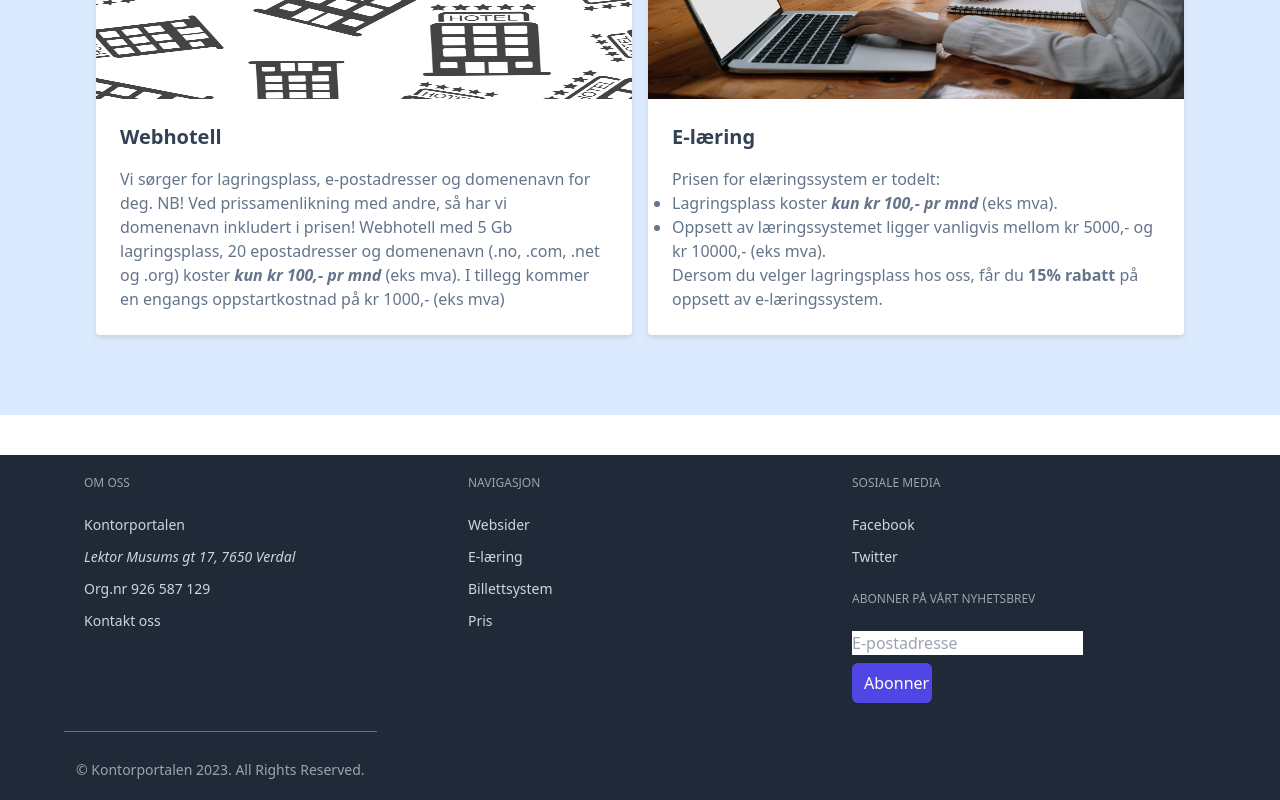
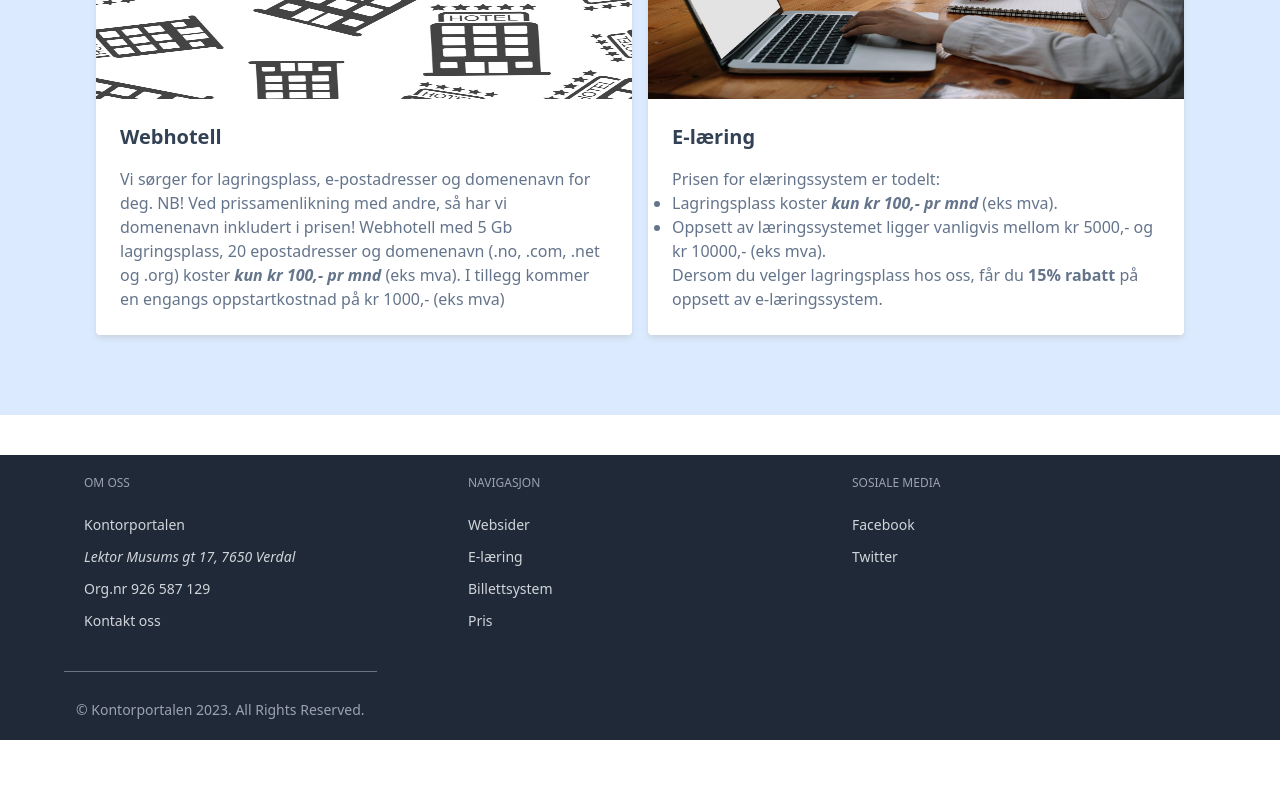
Before and after one commit to kontorportalen/web2, a SvelteKit app: page / in a window 1280 px wide. Shown: the part 3808-4608 px from the top of the page. After the commit the page ends 4548 px from the top, so only its background shows below. Built offline with nearby package versions, Linux system fonts and the light colour scheme.

Commit message:
Removed newsletter sign-up and added carbon use

```diff
--- a/src/components/Footer.svelte
+++ b/src/components/Footer.svelte
@@ -60,25 +60,9 @@
                 Twitter
             </a>
 
+            <!-- Website Carbon footprint -->
+            <div id="wcb" class="carbonbadge"></div>
 
-            <!-- NYHETSBREV -->
-            <form method="post"
-                action="https://kontorportalen.us4.list-manage.com/subscribe/post?u=106d85df43b77255aa0d8619d&amp;id=bb36e1b3a0"
-                id="mc-embedded-subscribe-form" name="mc-embedded-subscribe-form" class="validate" novalidate>
-                <div id="mc_embed_signup_scroll">
-                    <div class="mb-6 mt-6 text-xs font-medium text-gray-400 uppercase">Abonner på vårt nyhetsbrev</div>
-                    <input type="email" value="" name="EMAIL" class="input" id="mce-EMAIL"
-                        placeholder="E-postadresse" required>
-                    <div class="absolute" style="left: -5000px;" aria-hidden="true">
-                        <input type="text" name="b_106d85df43b77255aa0d8619d_bb36e1b3a0" tabindex="-1" value="">
-                    </div>
-                    <div class="clear mt-2">
-                        <input type="submit" id="mc-embedded-subscribe"
-                            class="flex items-center justify-center w-20 px-3 py-2 text-white bg-indigo-600 rounded-md font-small hover:bg-indigo-700"
-                            value="Abonner">
-                    </div>
-                </div>
-            </form>
         </div>
 
         <!-- Copyright -->
@@ -90,3 +74,5 @@
         </div>
     </div>
 </footer>
+
+<script src="https://unpkg.com/website-carbon-badges@1.1.3/b.min.js" defer></script>
```
